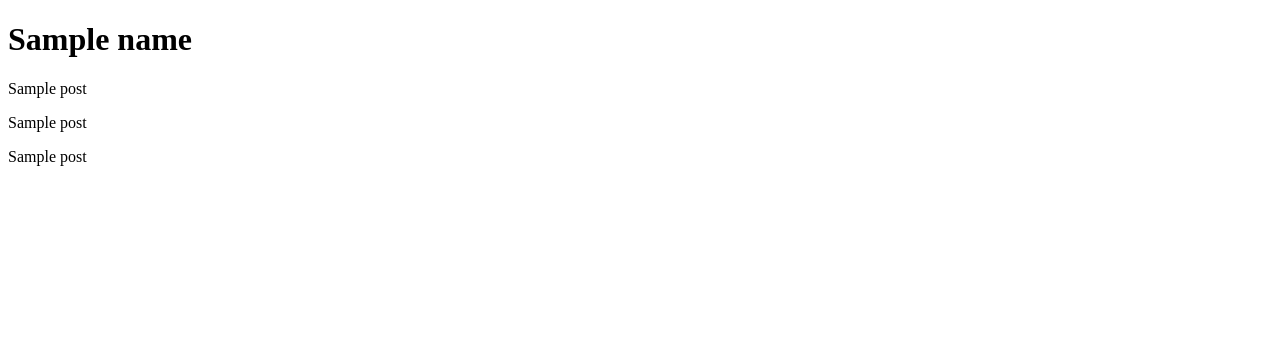
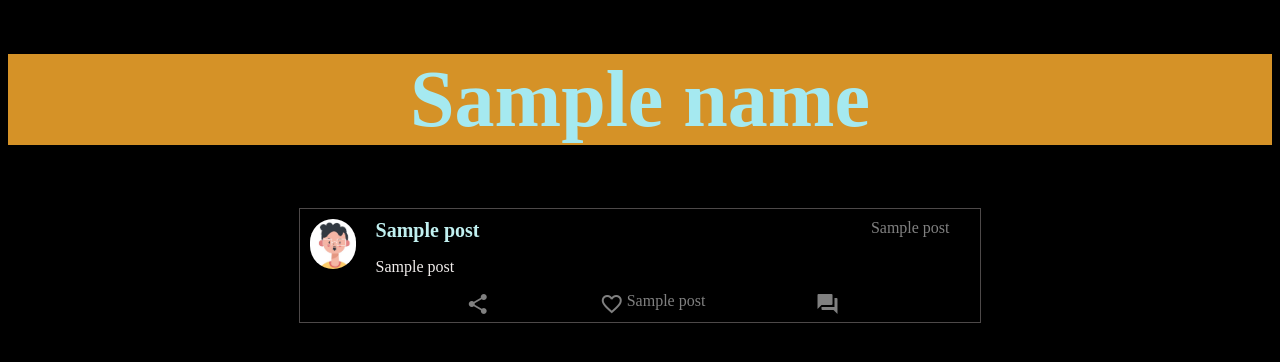
Before and after one commit to faseem619/Social-Media-App, a Flask app: template templates/profile.html in a window 1280 px wide. Shown: the top 362 px of the page. Run offline with Flask 2, Linux system fonts and the light colour scheme; the template is opened without the code that fills it: most values are stand-ins (such as "Sample title", 1, 10 or a date in 2020).

Commit message:
added css to profile page

```diff
--- a/static/home.css
+++ b/static/home.css
@@ -32,21 +32,19 @@ html {
   border-radius: 30px;
 }
 
-
-.post_writing{
+.post_writing {
   width: 90%;
 }
-
 
 .post_icons {
   color: grey;
   display: flex;
 
-  justify-content:space-evenly;
-  align-items:center;
+  justify-content: space-evenly;
+  align-items: center;
 }
 
-.post_icons:hover{
+.post_icons:hover {
   cursor: pointer;
 }
 
@@ -56,30 +54,25 @@ html {
   color: rgb(241, 237, 236);
 }
 
-
 .post_icons div {
-
   transition: 0.5s;
   height: 20px;
 }
 
-
-.likes{
+.likes {
   display: flex;
-
 }
 .like_no {
   padding-left: 3px;
-
 }
 
-.poster_head{
+.poster_head {
   color: white;
   display: flex;
-  justify-content:space-between;
+  justify-content: space-between;
 }
 
-.date{
+.date {
   color: grey;
 }
 
@@ -90,34 +83,30 @@ html {
   color: rgb(193, 240, 240);
 }
 
-
-
-
-
 .likes:hover {
   transition: 0.5s;
   color: red;
-  text-shadow:0px 0px 10px rgb(255, 0, 0),0px 0px 10px rgb(255, 0, 0),0px 0px 10px rgb(255, 0, 0);
-
+  text-shadow: 0px 0px 10px rgb(255, 0, 0), 0px 0px 10px rgb(255, 0, 0),
+    0px 0px 10px rgb(255, 0, 0);
 }
 .glow_green:hover {
   transition: 0.5s;
   color: rgb(45, 201, 25);
-  text-shadow:0px 0px 10px rgb(45, 201, 25),0px 0px 10px rgb(45, 201, 25),0px 0px 10px rgb(45, 201, 25);
-
+  text-shadow: 0px 0px 10px rgb(45, 201, 25), 0px 0px 10px rgb(45, 201, 25),
+    0px 0px 10px rgb(45, 201, 25);
 }
 .glow_blue:hover {
   transition: 0.5s;
   color: rgb(24, 151, 224);
-  text-shadow:0px 0px 10px rgb(24, 151, 224),0px 0px 10px rgb(24, 151, 224),0px 0px 10px rgb(24, 151, 224);
-
+  text-shadow: 0px 0px 10px rgb(24, 151, 224), 0px 0px 10px rgb(24, 151, 224),
+    0px 0px 10px rgb(24, 151, 224);
 }
 
 .text_glow {
   color: red;
   transition: 0.5s;
-  text-shadow:0px 0px 10px rgb(255, 0, 0),0px 0px 10px rgb(255, 0, 0),0px 0px 10px rgb(255, 0, 0);
-
+  text-shadow: 0px 0px 10px rgb(255, 0, 0), 0px 0px 10px rgb(255, 0, 0),
+    0px 0px 10px rgb(255, 0, 0);
 }
 
 @media (min-width: 360px) and (max-width: 720px) {
@@ -129,7 +118,14 @@ html {
     width: 90%;
   }
 
-  .post_writing{
+  .post_writing {
     width: 90%;
   }
 }
+h1 {
+  color: #a5e9f0;
+  text-align: center;
+  background-color: #d59227;
+  font-size: 5rem;
+  margin-bottom: 5%;
+}
--- a/templates/home.html
+++ b/templates/home.html
@@ -12,6 +12,7 @@
     <link rel="stylesheet" href="{{url_for('static',filename='home.css')}}" />
   </head>
   <body>
+    {% block title%} {% endblock%}
     <div class="post_outer_container">
       <div class="post_inner_container">
         {% for post in posts%}
--- a/templates/profile.html
+++ b/templates/profile.html
@@ -1,19 +1,3 @@
-<!DOCTYPE html>
-<html lang="en">
-  <head>
-    <meta charset="UTF-8" />
-    <meta http-equiv="X-UA-Compatible" content="IE=edge" />
-    <meta name="viewport" content="width=device-width, initial-scale=1.0" />
-    <title>Document</title>
-  </head>
-  <body>
-    <h1>{{name}}</h1>
-    {% for post in posts%}
-
-    <p>{{post[2]}}</p>
-    <p>{{post[3]}}</p>
-    <p>{{post[4]}}</p>
-    <br /><br /><br /><br />
-    {% endfor %}
-  </body>
-</html>
+{% extends "home.html"%} {% block title%}
+<h1>{{name}}</h1>
+{% endblock%}
```
